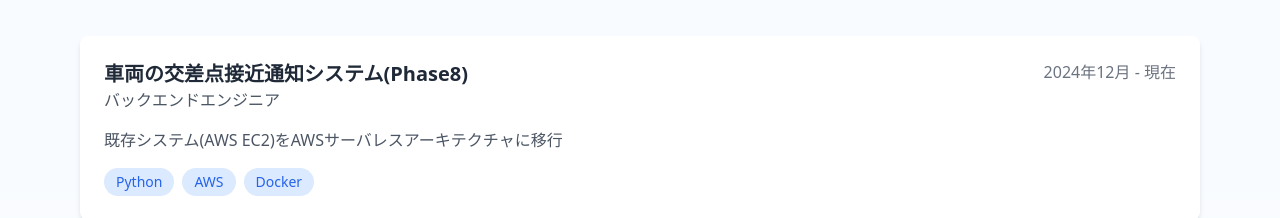
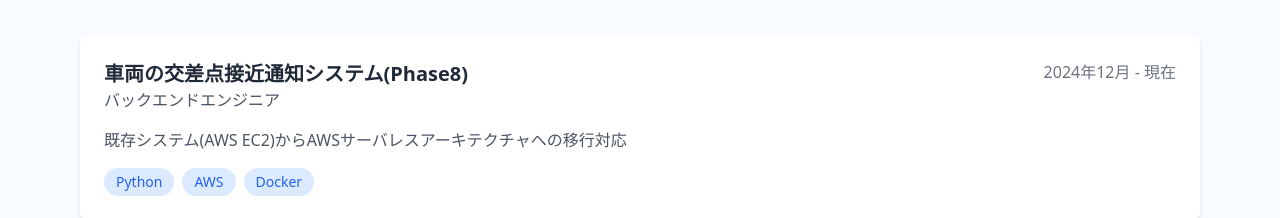
Before and after one commit to kake-t/my-portfolio, a Next.js app: page / in a window 1280 px wide. Shown: the part 1340-1558 px from the top of the page. Built offline with nearby package versions, Linux system fonts and the light colour scheme.

Commit message:
経歴内容修正

```diff
--- a/src/data/career.ts
+++ b/src/data/career.ts
@@ -5,7 +5,8 @@ export const careerData: WorkExperience[] = [
         projectName: "車両の交差点接近通知システム(Phase8)",
         position: "バックエンドエンジニア",
         period: "2024年12月 - 現在",
-        description: "既存システム(AWS EC2)をAWSサーバレスアーキテクチャに移行",
+        description:
+            "既存システム(AWS EC2)からAWSサーバレスアーキテクチャへの移行対応",
         technologies: ["Python", "AWS", "Docker"],
     },
     {
```
